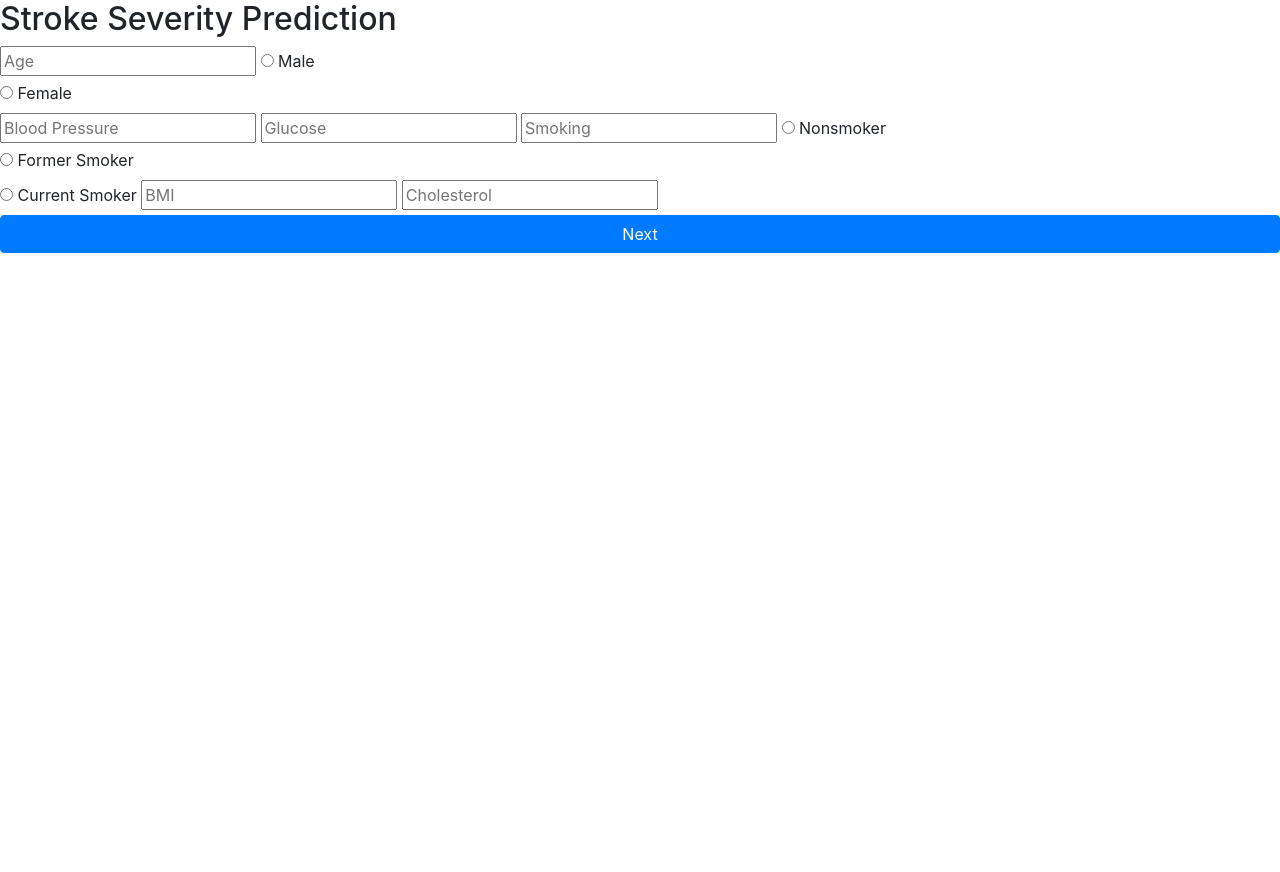
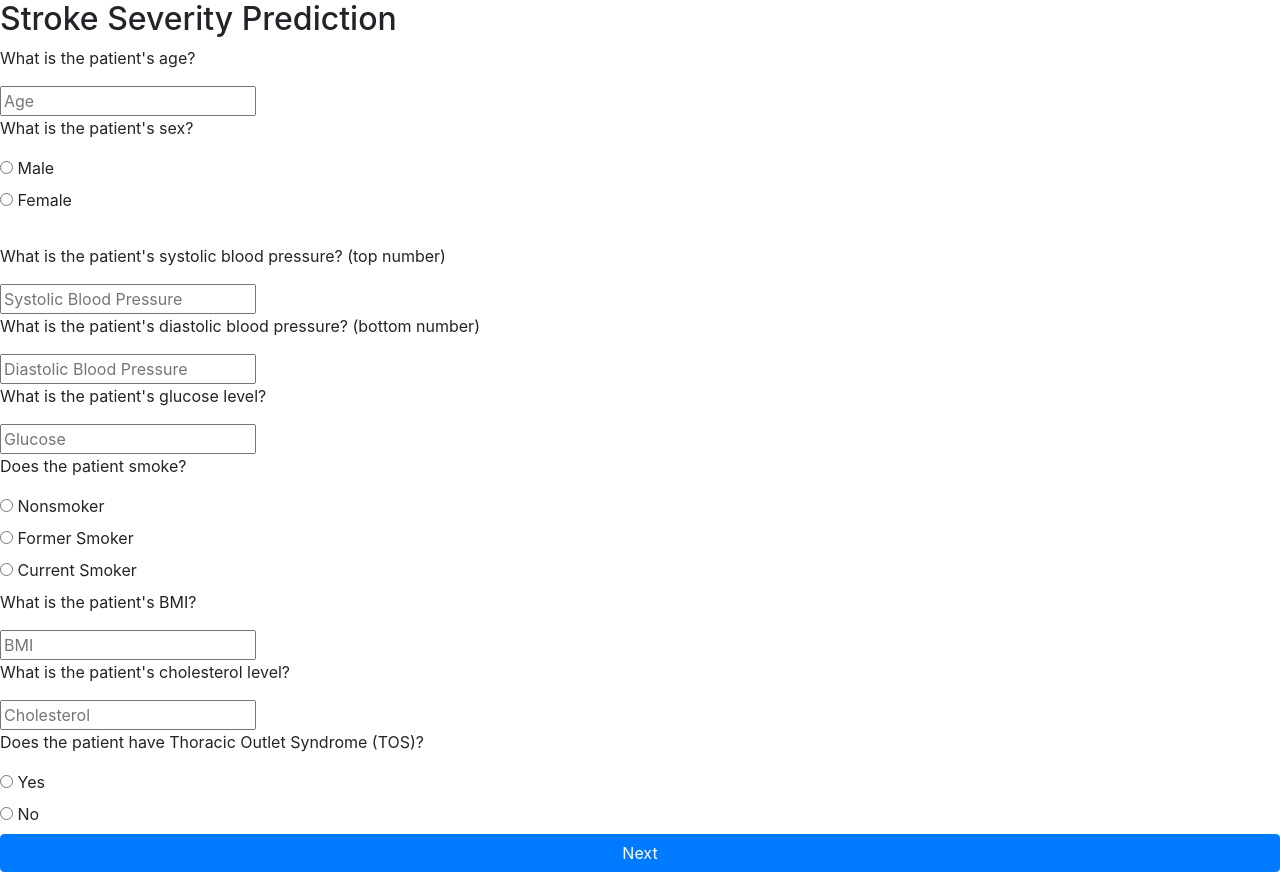
Before and after one commit to pauls21033/Machine-Learning-Predicting-Stroke-Model-Project, a Flask app: template Flask App/templates/prediction.html in a window 1280 px wide. Shown: the part 56-928 px from the top of the page. Before the commit the page ends 309 px from the top, so only its background shows below. Run offline with Flask 2, Linux system fonts and the light colour scheme; the template is opened without the code that fills it, so the values that code supplies are empty; parts of the project's set-up code (start-up, migrations or seed data) failed here and were passed over; some libraries are stand-ins or nearby versions.

Commit message:
finished survey

```diff
--- a/Flask App/templates/prediction.html
+++ b/Flask App/templates/prediction.html
@@ -56,22 +56,44 @@
     <div class="login">
         <h2>Stroke Severity Prediction</h2>
         <form action="{{prediction.html}}" method=”post”>
+            <p>What is the patient's age?</p>
             <input type="text" name="age" placeholder="Age" required="required"/>
+            <br>
+            <p>What is the patient's sex?</p>
             <input type="radio" id="male" name="Gender" value="0">
             <label for="male">Male</label><br>
             <input type="radio" id="female" name="Gender" value="1">
             <label for="female">Female</label><br>
-            <input type="text" name="blood pressure" placeholder="Blood Pressure" required="required" />
+            <br>
+            <p>What is the patient's systolic blood pressure? (top number)</p>
+            <input type="text" name="Sys blood pressure" placeholder="Systolic Blood Pressure" required="required"/>
+            <br>
+            <p>What is the patient's diastolic  blood pressure? (bottom number)</p>
+            <input type="text" name="Dia blood pressure" placeholder="Diastolic Blood Pressure" required="required"/>
+            <br>
+            <p>What is the patient's glucose level?</p>
             <input type="text" name="glucose" placeholder="Glucose" required="required"/>
-            <input type="text" name="smoking" placeholder="Smoking" required="required"/>
+            <br>
+            <p>Does the patient smoke?</p>
             <input type="radio" id="nonsmoker" name="Smoking" value="0">
-            <label for="nonsomer">Nonsmoker</label><br>
+            <label for="nonsmoker">Nonsmoker</label><br>
             <input type="radio" id="former smoker" name="Smoking" value="1">
             <label for="former smoker">Former Smoker</label><br>
             <input type="radio" id="current smoker" name="Smoking" value="2">
             <label for="current smoker">Current Smoker</label>
+            <br>
+            <p>What is the patient's BMI?</p>
             <input type="text" name="bmi" placeholder="BMI" required="required"/>
+            <br>
+            <p>What is the patient's cholesterol level?</p>
             <input type="text" name="cholesterol" placeholder="Cholesterol" required="required"/>
+            <br>
+            <p>Does the patient have Thoracic Outlet Syndrome (TOS)?</p>
+            <input type="radio" id="present" name="TOS" value="1">
+            <label for="presentr">Yes</label><br>
+            <input type="radio" id="nonpresent" name="TOS" value="0">
+            <label for="nonpresent">No</label><br>
+
             <button type="submit" class="btn btn-primary btn-block btn-large">Next</button>
         </form>
     </div>
```
